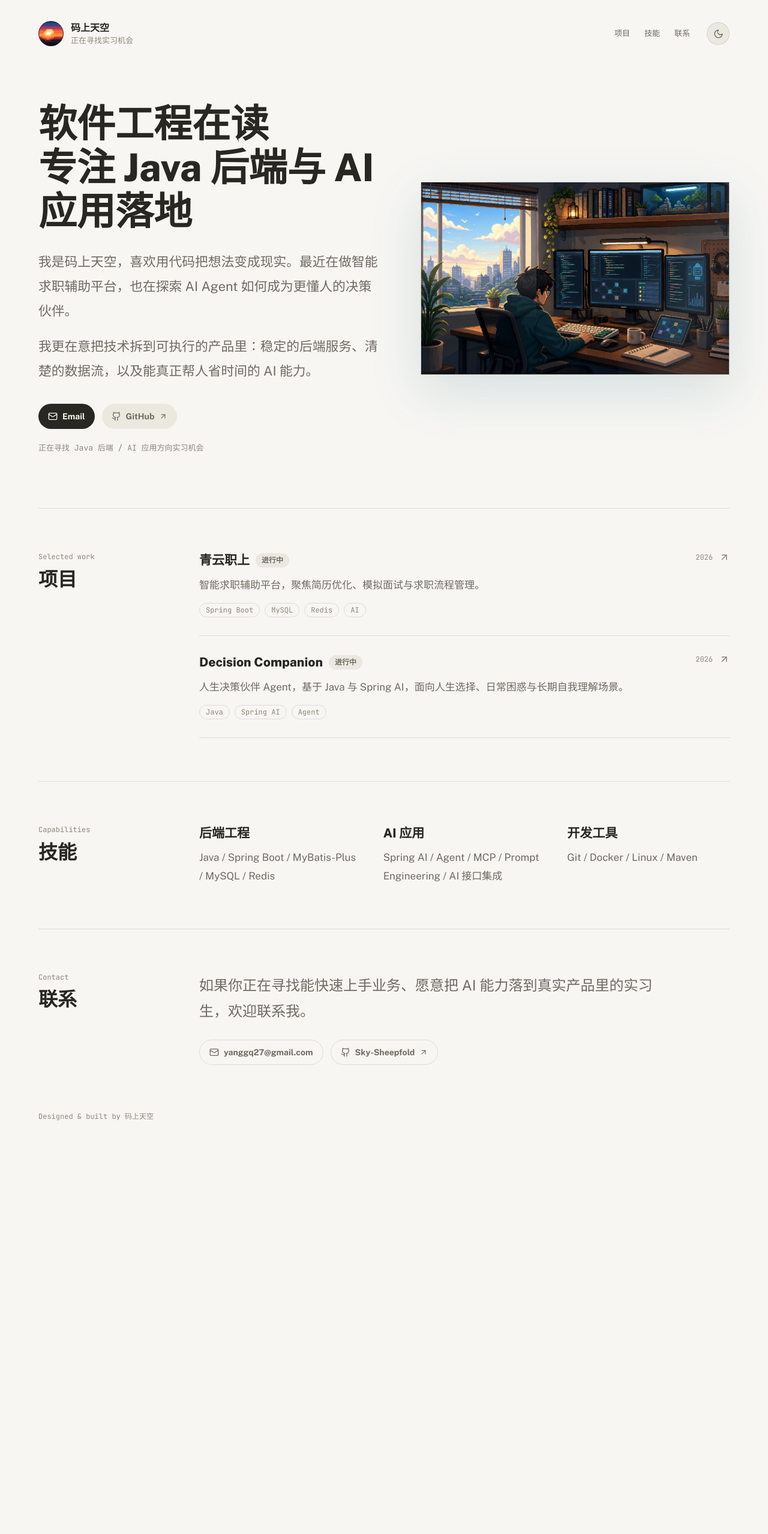
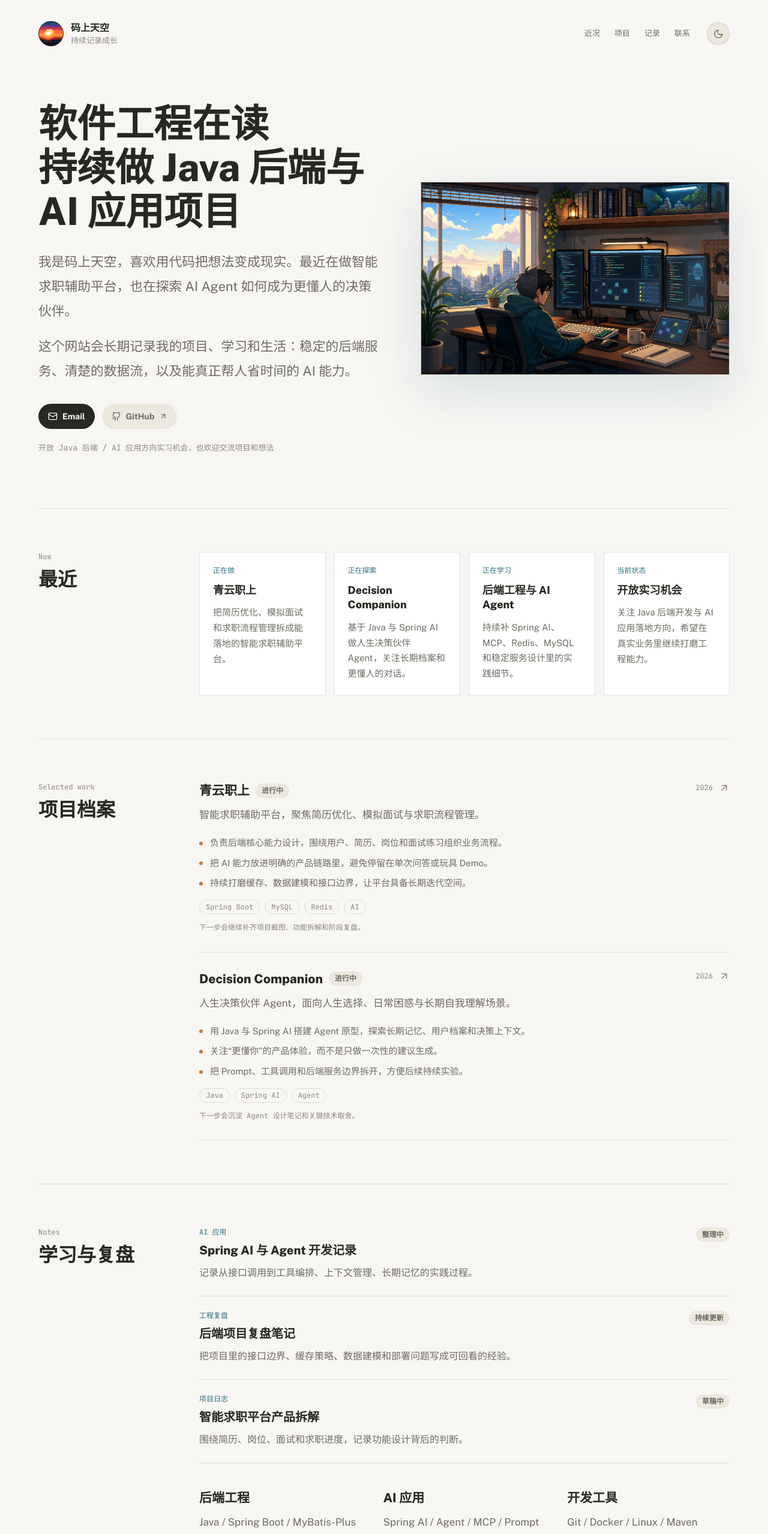
Before and after one commit to Sky-Sheepfold/homepage, a React (Vite) app: page / in a window 1280 px wide. Shown: the top 2557 px of the page at 60% size. Before the commit the page ends 1914 px from the top, so only its background shows below. Built offline with nearby package versions, Linux system fonts and the light colour scheme; no server answers.

Commit message:
feat(home): 改版为创造者个人主页

```diff
--- a/src/App.tsx
+++ b/src/App.tsx
@@ -1,60 +1,15 @@
 import { useEffect, useRef, useState } from 'react';
 import { ArrowUpRight, Github, Mail } from 'lucide-react';
 import ThemeSwitcher from './components/ThemeSwitcher';
+import { lifeItems, notes, nowItems, projects, quickLinks, stackGroups } from './content/home';
 import { getAvatarUrl } from './utils/avatarService';
 import { applyFavicon } from './utils/faviconService';
 import { getSolarThemeSchedule, type Theme } from './utils/solarTheme';
 import { getVisitorLocation, type VisitorLocation } from './utils/ipLocationService';
 
-const projects = [
-  {
-    name: '青云职上',
-    description: '智能求职辅助平台，聚焦简历优化、模拟面试与求职流程管理。',
-    tags: ['Spring Boot', 'MySQL', 'Redis', 'AI'],
-    href: 'https://cloudcareer.me/',
-    status: '进行中',
-    year: '2026',
-  },
-  {
-    name: 'Decision Companion',
-    description: '人生决策伙伴 Agent，基于 Java 与 Spring AI，面向人生选择、日常困惑与长期自我理解场景。',
-    tags: ['Java', 'Spring AI', 'Agent'],
-    href: 'https://github.com/Sky-Sheepfold/decision-companion',
-    status: '进行中',
-    year: '2026',
-  },
-];
+type HeroScene = 'day' | 'night';
 
-const stackGroups = [
-  {
-    title: '后端工程',
-    items: ['Java', 'Spring Boot', 'MyBatis-Plus', 'MySQL', 'Redis'],
-  },
-  {
-    title: 'AI 应用',
-    items: ['Spring AI', 'Agent', 'MCP', 'Prompt Engineering', 'AI 接口集成'],
-  },
-  {
-    title: '开发工具',
-    items: ['Git', 'Docker', 'Linux', 'Maven'],
-  },
-];
-
-const quickLinks = [
-  {
-    label: 'Email',
-    href: 'mailto:yanggq27@gmail.com',
-    icon: Mail,
-    primary: true,
-  },
-  {
-    label: 'GitHub',
-    href: 'https://github.com/Sky-Sheepfold',
-    icon: Github,
-  },
-];
-
-type HeroScene = 'day' | 'night';
+const brandRoles = ['Java 后端开发', 'AI 应用创造者', '持续记录成长'];
 
 const heroVisuals: Record<HeroScene, { src: string; alt: string }> = {
   day: {
@@ -66,6 +21,43 @@ const heroVisuals: Record<HeroScene, { src: string; alt: string }> = {
     alt: '夜间像素风开发桌面，开发者坐在代码屏幕前，窗外是月光城市，桌面上有 AI 工作流线索',
   },
 };
+
+function RotatingSubtitle() {
+  const [activeIndex, setActiveIndex] = useState(0);
+  const [isVisible, setIsVisible] = useState(true);
+  const timeoutRef = useRef<number | null>(null);
+
+  useEffect(() => {
+    const intervalId = window.setInterval(() => {
+      setIsVisible(false);
+
+      if (timeoutRef.current) {
+        window.clearTimeout(timeoutRef.current);
+      }
+
+      timeoutRef.current = window.setTimeout(() => {
+        setActiveIndex((currentIndex) => (currentIndex + 1) % brandRoles.length);
+        setIsVisible(true);
+      }, 180);
+    }, 2600);
+
+    return () => {
+      window.clearInterval(intervalId);
+
+      if (timeoutRef.current) {
+        window.clearTimeout(timeoutRef.current);
+      }
+    };
+  }, []);
+
+  return (
+    <span className="brand-role-ticker" aria-label={brandRoles.join('，')}>
+      <span className={isVisible ? 'brand-role-line is-visible' : 'brand-role-line'} aria-hidden="true">
+        {brandRoles[activeIndex]}
+      </span>
+    </span>
+  );
+}
 
 function App() {
   const [avatarUrl, setAvatarUrl] = useState<string | null>(null);
@@ -169,20 +161,14 @@ function App() {
           </span>
           <span>
             <span className="brand-name">码上天空</span>
-            <span className="brand-role-ticker" aria-label="Java 后端开发，AI 应用落地，正在寻找实习机会">
-              <span className="brand-role-track" aria-hidden="true">
-                <span>Java 后端开发</span>
-                <span>AI 应用落地</span>
-                <span>正在寻找实习机会</span>
-                <span>Java 后端开发</span>
-              </span>
-            </span>
+            <RotatingSubtitle />
           </span>
         </a>
 
         <nav className="nav-links" aria-label="页面导航">
+          <a href="#now">近况</a>
           <a href="#projects">项目</a>
-          <a href="#stack">技能</a>
+          <a href="#notes">记录</a>
           <a href="#contact">联系</a>
         </nav>
 
@@ -193,7 +179,7 @@ function App() {
         <div className="hero-copy">
           <h1 id="hero-title">
             <span>软件工程在读</span>
-            <span>专注 Java 后端与 AI 应用落地</span>
+            <span>持续做 Java 后端与 AI 应用项目</span>
           </h1>
           <div className="hero-body">
             <p>
@@ -201,7 +187,7 @@ function App() {
               AI Agent 如何成为更懂人的决策伙伴。
             </p>
             <p>
-              我更在意把技术拆到可执行的产品里：稳定的后端服务、清楚的数据流，以及能真正帮人省时间的 AI 能力。
+              这个网站会长期记录我的项目、学习和生活：稳定的后端服务、清楚的数据流，以及能真正帮人省时间的 AI 能力。
             </p>
           </div>
 
@@ -221,7 +207,7 @@ function App() {
             ))}
           </div>
 
-          <p className="availability">正在寻找 Java 后端 / AI 应用方向实习机会</p>
+          <p className="availability">开放 Java 后端 / AI 应用方向实习机会，也欢迎交流项目和想法</p>
         </div>
 
         <div className="hero-media" data-hero-scene={heroScene} aria-label={activeHeroVisual.alt}>
@@ -244,10 +230,27 @@ function App() {
         </div>
       </section>
 
+      <section id="now" className="content-section section-grid" aria-labelledby="now-title">
+        <div>
+          <span className="section-kicker">Now</span>
+          <h2 id="now-title">最近</h2>
+        </div>
+
+        <div className="now-grid">
+          {nowItems.map((item) => (
+            <article className="now-card" key={item.id}>
+              <span>{item.label}</span>
+              <h3>{item.title}</h3>
+              <p>{item.description}</p>
+            </article>
+          ))}
+        </div>
+      </section>
+
       <section id="projects" className="content-section section-grid" aria-labelledby="projects-title">
         <div>
           <span className="section-kicker">Selected work</span>
-          <h2 id="projects-title">项目</h2>
+          <h2 id="projects-title">项目档案</h2>
         </div>
 
         <div className="project-list">
@@ -265,11 +268,17 @@ function App() {
                   <span>{project.status}</span>
                 </div>
                 <p>{project.description}</p>
+                <ul className="project-details" aria-label={`${project.name} 项目说明`}>
+                  {project.details.map((detail) => (
+                    <li key={detail}>{detail}</li>
+                  ))}
+                </ul>
                 <ul className="tag-list" aria-label={`${project.name} 技术栈`}>
                   {project.tags.map((tag) => (
                     <li key={tag}>{tag}</li>
                   ))}
                 </ul>
+                <p className="project-plan">{project.plan}</p>
               </div>
 
               <div className="project-meta">
@@ -281,18 +290,49 @@ function App() {
         </div>
       </section>
 
-      <section id="stack" className="content-section section-grid" aria-labelledby="stack-title">
+      <section id="notes" className="content-section section-grid" aria-labelledby="notes-title">
         <div>
-          <span className="section-kicker">Capabilities</span>
-          <h2 id="stack-title">技能</h2>
+          <span className="section-kicker">Notes</span>
+          <h2 id="notes-title">学习与复盘</h2>
         </div>
 
-        <div className="stack-grid">
-          {stackGroups.map((group) => (
-            <div className="stack-group" key={group.title}>
-              <h3>{group.title}</h3>
-              <p>{group.items.join(' / ')}</p>
-            </div>
+        <div className="notes-layout">
+          <div className="notes-list">
+            {notes.map((note) => (
+              <article className="note-row" key={note.id}>
+                <div>
+                  <span>{note.category}</span>
+                  <h3>{note.title}</h3>
+                  <p>{note.description}</p>
+                </div>
+                <strong>{note.status}</strong>
+              </article>
+            ))}
+          </div>
+
+          <div className="stack-grid" aria-label="技能栈">
+            {stackGroups.map((group) => (
+              <div className="stack-group" key={group.title}>
+                <h3>{group.title}</h3>
+                <p>{group.items.join(' / ')}</p>
+              </div>
+            ))}
+          </div>
+        </div>
+      </section>
+
+      <section id="life" className="content-section section-grid" aria-labelledby="life-title">
+        <div>
+          <span className="section-kicker">Life</span>
+          <h2 id="life-title">生活碎片</h2>
+        </div>
+
+        <div className="life-grid">
+          {lifeItems.map((item) => (
+            <article className="life-card" key={item.id}>
+              <h3>{item.title}</h3>
+              <p>{item.description}</p>
+            </article>
           ))}
         </div>
       </section>
@@ -305,7 +345,7 @@ function App() {
 
         <div className="contact-copy">
           <p>
-            如果你正在寻找能快速上手业务、愿意把 AI 能力落到真实产品里的实习生，欢迎联系我。
+            如果你想聊项目、AI 应用、后端工程，或者正在寻找能快速上手业务的 Java 后端 / AI 应用方向实习生，欢迎联系我。
           </p>
           <div className="contact-links">
             <a href="mailto:yanggq27@gmail.com">
--- /dev/null
+++ b/src/content/home.ts
@@ -0,0 +1,174 @@
+import { Github, Mail, type LucideIcon } from 'lucide-react';
+
+export interface QuickLink {
+  label: string;
+  href: string;
+  icon: LucideIcon;
+  primary?: boolean;
+}
+
+export interface NowItem {
+  id: string;
+  label: string;
+  title: string;
+  description: string;
+}
+
+export interface Project {
+  name: string;
+  description: string;
+  details: string[];
+  tags: string[];
+  href: string;
+  status: string;
+  year: string;
+  plan: string;
+}
+
+export interface NoteItem {
+  id: string;
+  title: string;
+  category: string;
+  description: string;
+  status: string;
+}
+
+export interface LifeItem {
+  id: string;
+  title: string;
+  description: string;
+}
+
+export interface StackGroup {
+  title: string;
+  items: string[];
+}
+
+export const quickLinks: QuickLink[] = [
+  {
+    label: 'Email',
+    href: 'mailto:yanggq27@gmail.com',
+    icon: Mail,
+    primary: true,
+  },
+  {
+    label: 'GitHub',
+    href: 'https://github.com/Sky-Sheepfold',
+    icon: Github,
+  },
+];
+
+export const nowItems: NowItem[] = [
+  {
+    id: 'cloudcareer',
+    label: '正在做',
+    title: '青云职上',
+    description: '把简历优化、模拟面试和求职流程管理拆成能落地的智能求职辅助平台。',
+  },
+  {
+    id: 'decision-companion',
+    label: '正在探索',
+    title: 'Decision Companion',
+    description: '基于 Java 与 Spring AI 做人生决策伙伴 Agent，关注长期档案和更懂人的对话。',
+  },
+  {
+    id: 'learning',
+    label: '正在学习',
+    title: '后端工程与 AI Agent',
+    description: '持续补 Spring AI、MCP、Redis、MySQL 和稳定服务设计里的实践细节。',
+  },
+  {
+    id: 'internship',
+    label: '当前状态',
+    title: '开放实习机会',
+    description: '关注 Java 后端开发与 AI 应用落地方向，希望在真实业务里继续打磨工程能力。',
+  },
+];
+
+export const projects: Project[] = [
+  {
+    name: '青云职上',
+    description: '智能求职辅助平台，聚焦简历优化、模拟面试与求职流程管理。',
+    details: [
+      '负责后端核心能力设计，围绕用户、简历、岗位和面试练习组织业务流程。',
+      '把 AI 能力放进明确的产品链路里，避免停留在单次问答或玩具 Demo。',
+      '持续打磨缓存、数据建模和接口边界，让平台具备长期迭代空间。',
+    ],
+    tags: ['Spring Boot', 'MySQL', 'Redis', 'AI'],
+    href: 'https://cloudcareer.me/',
+    status: '进行中',
+    year: '2026',
+    plan: '下一步会继续补齐项目截图、功能拆解和阶段复盘。',
+  },
+  {
+    name: 'Decision Companion',
+    description: '人生决策伙伴 Agent，面向人生选择、日常困惑与长期自我理解场景。',
+    details: [
+      '用 Java 与 Spring AI 搭建 Agent 原型，探索长期记忆、用户档案和决策上下文。',
+      '关注“更懂你”的产品体验，而不是只做一次性的建议生成。',
+      '把 Prompt、工具调用和后端服务边界拆开，方便后续持续实验。',
+    ],
+    tags: ['Java', 'Spring AI', 'Agent'],
+    href: 'https://github.com/Sky-Sheepfold/decision-companion',
+    status: '进行中',
+    year: '2026',
+    plan: '下一步会沉淀 Agent 设计笔记和关键技术取舍。',
+  },
+];
+
+export const notes: NoteItem[] = [
+  {
+    id: 'spring-ai-agent',
+    title: 'Spring AI 与 Agent 开发记录',
+    category: 'AI 应用',
+    description: '记录从接口调用到工具编排、上下文管理、长期记忆的实践过程。',
+    status: '整理中',
+  },
+  {
+    id: 'backend-review',
+    title: '后端项目复盘笔记',
+    category: '工程复盘',
+    description: '把项目里的接口边界、缓存策略、数据建模和部署问题写成可回看的经验。',
+    status: '持续更新',
+  },
+  {
+    id: 'job-platform',
+    title: '智能求职平台产品拆解',
+    category: '项目日志',
+    description: '围绕简历、岗位、面试和求职进度，记录功能设计背后的判断。',
+    status: '草稿中',
+  },
+];
+
+export const lifeItems: LifeItem[] = [
+  {
+    id: 'tools',
+    title: '常用工具',
+    description: '喜欢折腾能节省时间的开发工具，也会把好用的工作流慢慢沉淀下来。',
+  },
+  {
+    id: 'reading',
+    title: '最近关注',
+    description: 'AI Agent、后端工程、产品设计，以及那些能把复杂问题讲清楚的文章。',
+  },
+  {
+    id: 'motto',
+    title: '一句话',
+    description: '万物皆可写代码解决，但先想清楚要解决的到底是什么。',
+  },
+];
+
+export const stackGroups: StackGroup[] = [
+  {
+    title: '后端工程',
+    items: ['Java', 'Spring Boot', 'MyBatis-Plus', 'MySQL', 'Redis'],
+  },
+  {
+    title: 'AI 应用',
+    items: ['Spring AI', 'Agent', 'MCP', 'Prompt Engineering', 'AI 接口集成'],
+  },
+  {
+    title: '开发工具',
+    items: ['Git', 'Docker', 'Linux', 'Maven'],
+  },
+];
--- a/src/index.css
+++ b/src/index.css
@@ -136,7 +136,10 @@
 }
 
 .brand-role-ticker {
+  display: block;
   margin-top: 3px;
+  min-height: 16px;
+  min-width: 112px;
   height: 16px;
   overflow: hidden;
   color: var(--text-subtle);
@@ -144,45 +147,23 @@
   line-height: 16px;
 }
 
-.brand-role-track {
-  display: flex;
-  flex-direction: column;
-  backface-visibility: hidden;
-  transform: translate3d(0, 0, 0);
-  will-change: transform;
-  animation: brandRoleSlide 10s cubic-bezier(0.22, 1, 0.36, 1) infinite;
-}
-
-.brand-role-track span {
-  height: 16px;
+.brand-role-line {
+  display: inline-block;
+  line-height: 16px;
+  opacity: 0;
+  transform: translate3d(0, 5px, 0);
+  transition: opacity 300ms ease-out, transform 300ms ease-out;
   white-space: nowrap;
 }
 
-@keyframes brandRoleSlide {
-  0%,
-  18% {
-    transform: translate3d(0, 0, 0);
-  }
-
-  30%,
-  48% {
-    transform: translate3d(0, -16px, 0);
-  }
-
-  60%,
-  78% {
-    transform: translate3d(0, -32px, 0);
-  }
-
-  90%,
-  100% {
-    transform: translate3d(0, -48px, 0);
-  }
+.brand-role-line.is-visible {
+  opacity: 1;
+  transform: translate3d(0, 0, 0);
 }
 
 @media (prefers-reduced-motion: reduce) {
-  .brand-role-track {
-    animation: none;
+  .brand-role-line {
+    transition: none;
     transform: translate3d(0, 0, 0);
   }
 }
@@ -517,6 +498,53 @@
   line-height: 1.2;
 }
 
+.now-grid,
+.life-grid {
+  display: grid;
+  grid-template-columns: repeat(4, minmax(0, 1fr));
+  gap: 14px;
+}
+
+.now-card,
+.life-card {
+  min-width: 0;
+  border: 1px solid var(--border);
+  background: var(--surface);
+  padding: 22px;
+  transition: border-color 160ms ease, transform 160ms ease, background-color 160ms ease;
+}
+
+.now-card:hover,
+.life-card:hover {
+  border-color: var(--border-strong);
+  transform: translateY(-2px);
+}
+
+.now-card span,
+.note-row span {
+  display: block;
+  color: var(--accent);
+  font-family: "JetBrains Mono", ui-monospace, SFMono-Regular, Menlo, monospace;
+  font-size: 12px;
+  line-height: 1.4;
+}
+
+.now-card h3,
+.life-card h3 {
+  margin: 12px 0 0;
+  font-size: 18px;
+  font-weight: 760;
+  line-height: 1.35;
+}
+
+.now-card p,
+.life-card p {
+  margin: 12px 0 0;
+  color: var(--text-muted);
+  font-size: 15px;
+  line-height: 1.72;
+}
+
 .project-list {
   display: grid;
   gap: 0;
@@ -580,6 +608,33 @@
   line-height: 1.8;
 }
 
+.project-details {
+  display: grid;
+  gap: 8px;
+  margin: 18px 0 0;
+  padding: 0;
+  list-style: none;
+  color: var(--text-muted);
+  font-size: 15px;
+  line-height: 1.72;
+}
+
+.project-details li {
+  position: relative;
+  padding-left: 18px;
+}
+
+.project-details li::before {
+  content: "";
+  position: absolute;
+  left: 0;
+  top: 0.72em;
+  width: 6px;
+  height: 6px;
+  border-radius: 50%;
+  background: var(--accent-warm);
+}
+
 .tag-list {
   display: flex;
   flex-wrap: wrap;
@@ -599,6 +654,14 @@
   line-height: 1;
 }
 
+.project-plan {
+  max-width: 720px;
+  color: var(--text-subtle) !important;
+  font-family: "JetBrains Mono", ui-monospace, SFMono-Regular, Menlo, monospace;
+  font-size: 12px !important;
+  line-height: 1.7 !important;
+}
+
 .project-meta {
   display: inline-flex;
   align-items: flex-start;
@@ -611,6 +674,57 @@
 
 .project-row > * {
   min-width: 0;
+}
+
+.notes-layout {
+  display: grid;
+  gap: clamp(28px, 4vw, 44px);
+}
+
+.notes-list {
+  display: grid;
+  gap: 0;
+}
+
+.note-row {
+  display: grid;
+  grid-template-columns: minmax(0, 1fr) auto;
+  gap: 24px;
+  align-items: start;
+  padding: 0 0 24px;
+  border-bottom: 1px solid var(--border);
+}
+
+.note-row + .note-row {
+  padding-top: 24px;
+}
+
+.note-row h3 {
+  margin: 8px 0 0;
+  font-size: 20px;
+  font-weight: 760;
+  line-height: 1.35;
+}
+
+.note-row p {
+  margin: 10px 0 0;
+  max-width: 720px;
+  color: var(--text-muted);
+  font-size: 16px;
+  line-height: 1.75;
+}
+
+.note-row strong {
+  display: inline-flex;
+  min-height: 24px;
+  align-items: center;
+  border-radius: 999px;
+  background: var(--surface-soft);
+  color: var(--text-muted);
+  padding: 0 10px;
+  font-size: 12px;
+  font-weight: 650;
+  white-space: nowrap;
 }
 
 .stack-grid {
@@ -688,6 +802,11 @@
     grid-template-columns: 1fr;
   }
 
+  .now-grid,
+  .life-grid {
+    grid-template-columns: repeat(2, minmax(0, 1fr));
+  }
+
   .stack-grid {
     grid-template-columns: 1fr;
   }
@@ -731,6 +850,16 @@
     line-height: 1.78;
   }
 
+  .now-grid,
+  .life-grid {
+    grid-template-columns: 1fr;
+  }
+
+  .now-card,
+  .life-card {
+    padding: 19px;
+  }
+
   .hero-actions,
   .contact-links {
     align-items: stretch;
@@ -747,6 +876,20 @@
     gap: 16px;
   }
 
+  .project-details,
+  .note-row p {
+    font-size: 15px;
+  }
+
+  .note-row {
+    grid-template-columns: 1fr;
+    gap: 12px;
+  }
+
+  .note-row strong {
+    width: fit-content;
+  }
+
   .project-meta {
     align-items: center;
     justify-content: space-between;
```
